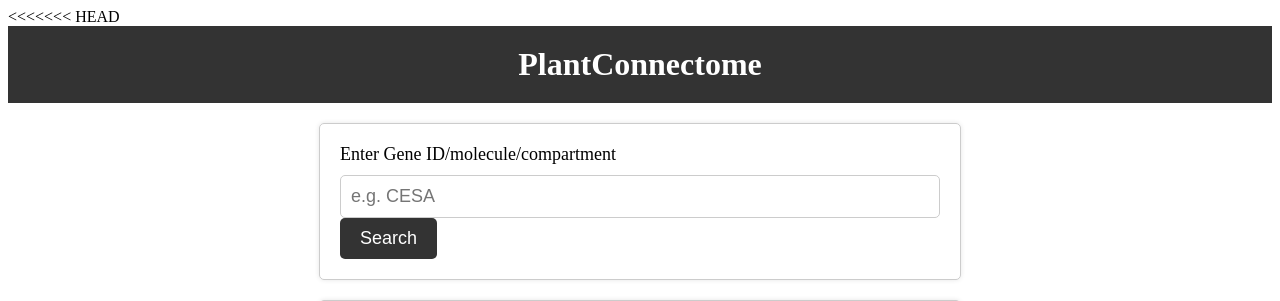
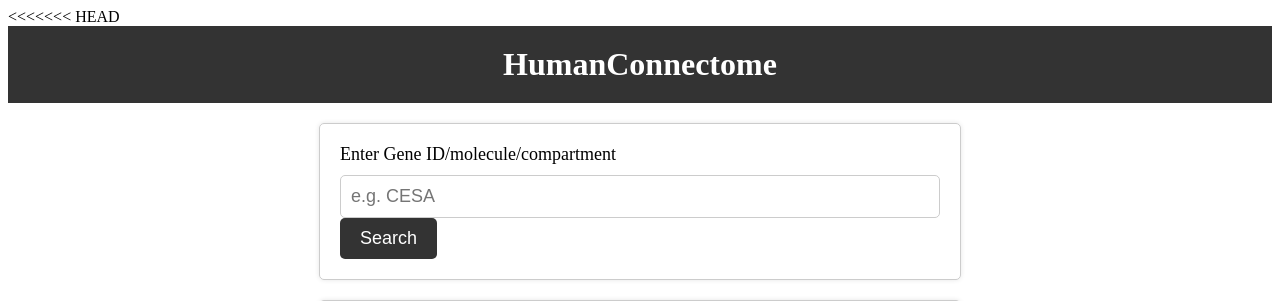
Before and after one commit to cyusong/humanconnectome, a Python web app: template templates/index.html in a window 1280 px wide. Shown: the top 301 px of the page. Run offline with Jinja, Linux system fonts and the light colour scheme; the template is opened without the code that fills it, so the values that code supplies are empty.

Commit message:
Your commit message here

```diff
--- a/templates/index.html
+++ b/templates/index.html
@@ -93,7 +93,7 @@
   </head>
   <body>
     <header>
-      <h1>PlantConnectome</h1>
+      <h1>HumanConnectome</h1>
     </header>
     <form action="/search" method="POST">
       <label for="gene_id">Enter Gene ID/molecule/compartment</label>
```
